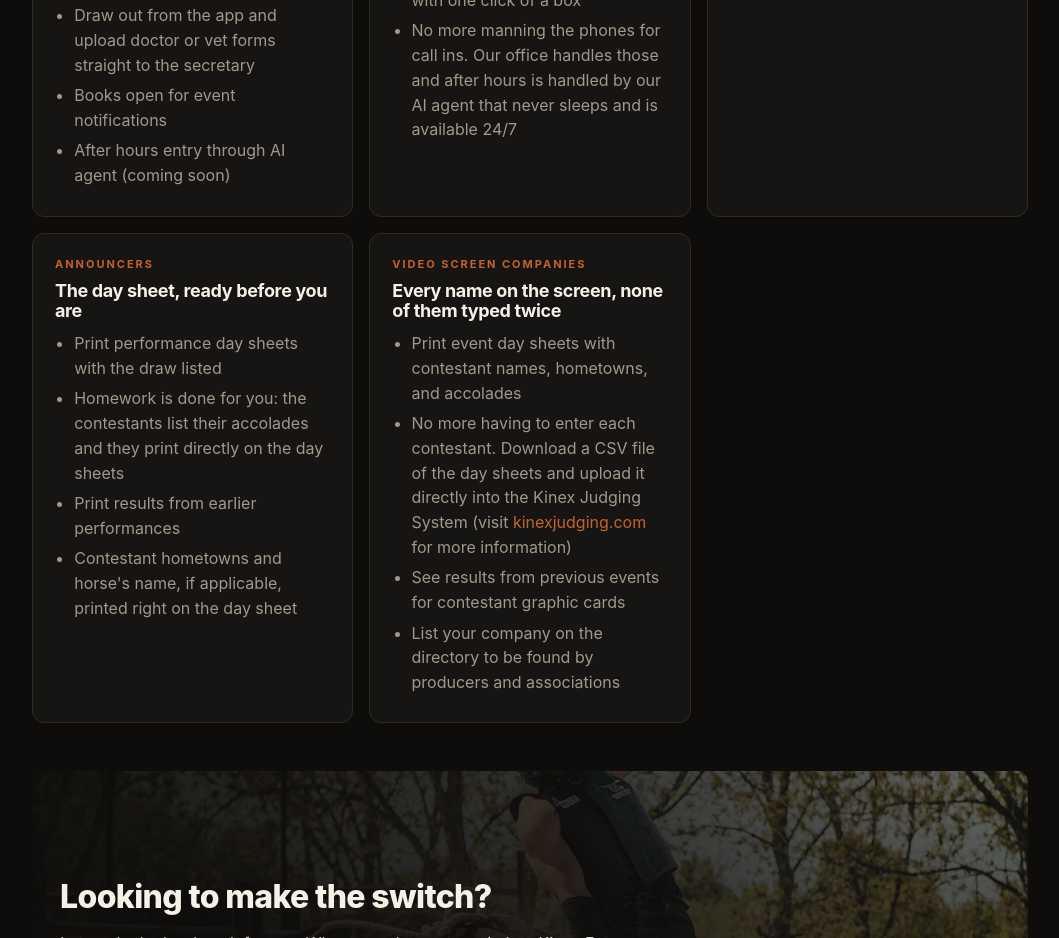
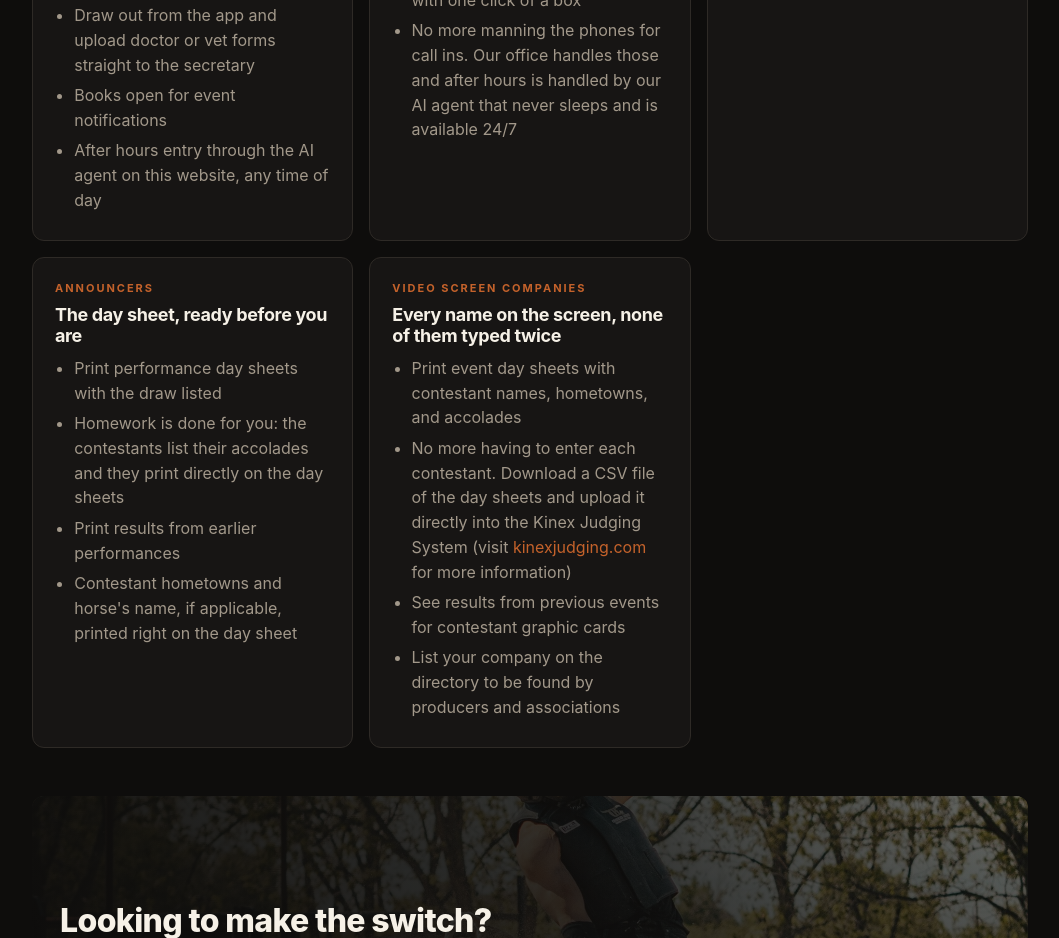
Before and after one commit to KinexEntry/kinexentry.com, a plain HTML site: page index.html in a window 1280 px wide. Shown: the part 1080-2018 px from the top of the page, without its empty margins (110-1169 px from the left). Drawn offline with Linux system fonts and the light colour scheme.

Commit message:
Website: after-hours entry through the AI agent is listed as a feature, not coming soon
Co-Authored-By: Claude Fable 5.1 <noreply@anthropic.com>

```diff
--- a/index.html
+++ b/index.html
@@ -60,7 +60,7 @@
             <li>See where you land in the run order of the event</li>
             <li>Draw out from the app and upload doctor or vet forms straight to the secretary</li>
             <li>Books open for event notifications</li>
-            <li>After hours entry through AI agent (coming soon)</li>
+            <li>After hours entry through the AI agent on this website, any time of day</li>
           </ul>
         </div>
         <div class="panel">
```
